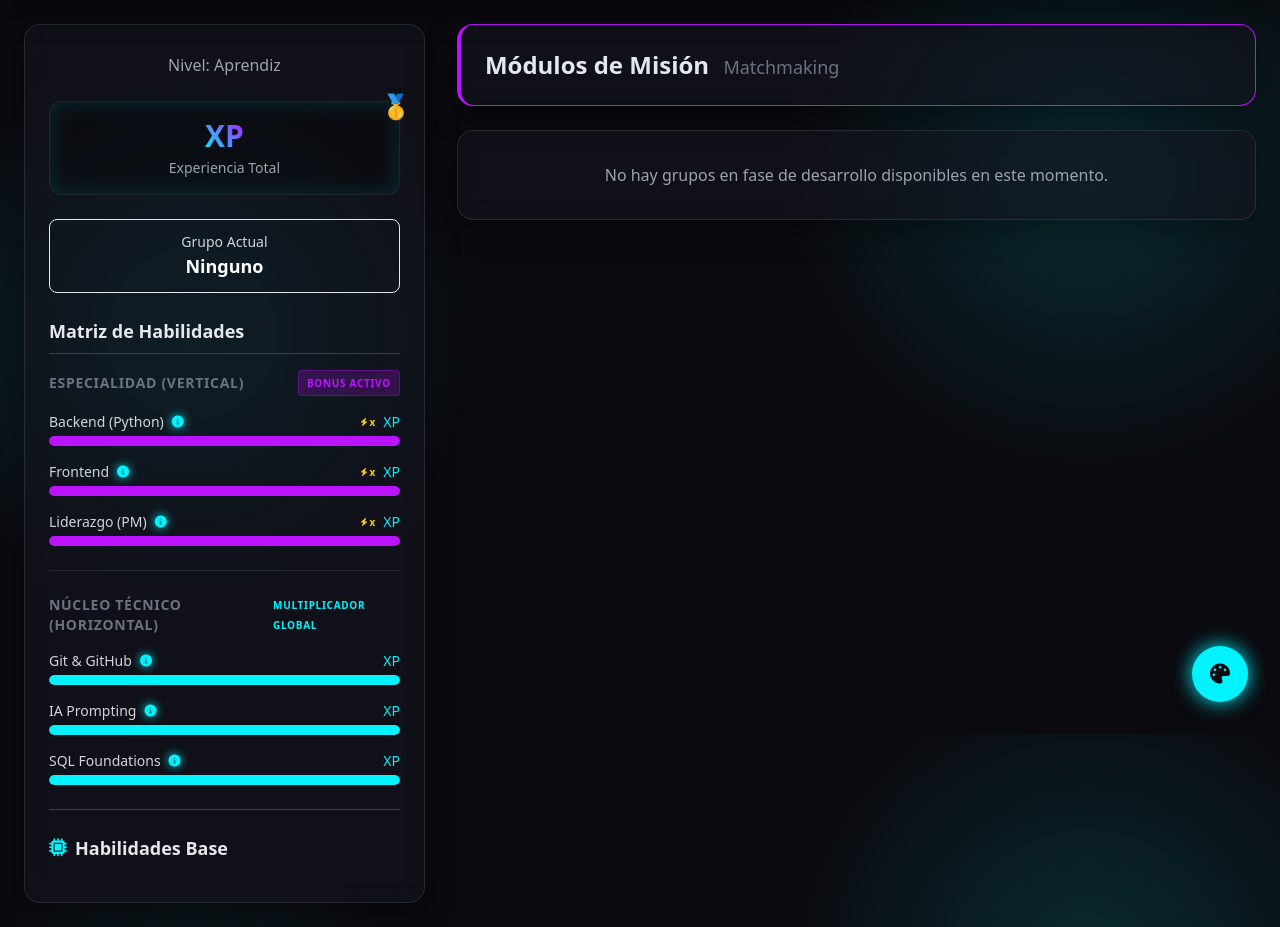
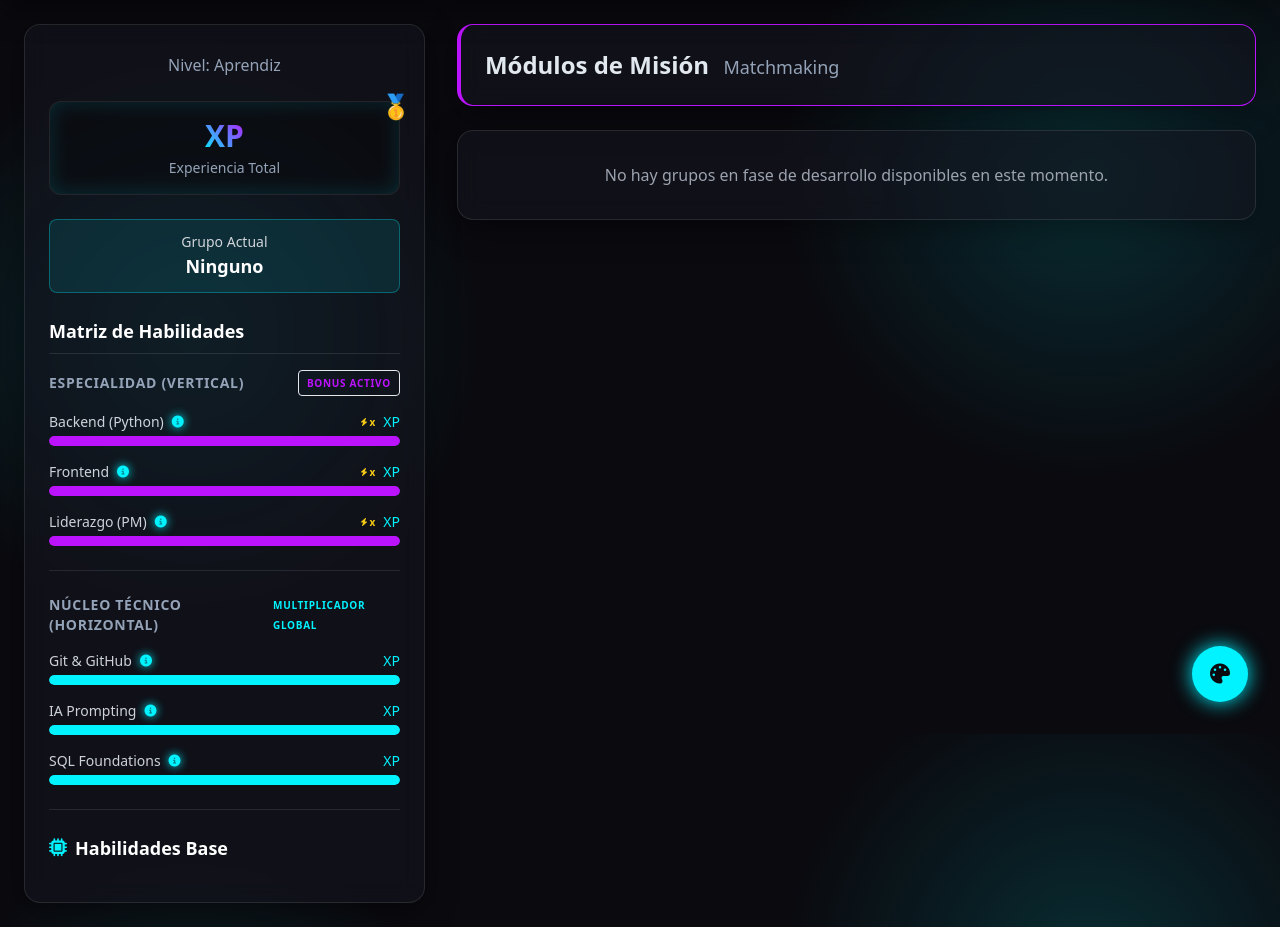
Before and after one commit to Kerwin2712/RoleCraft, a Flask app: template templates/dashboard_aprendiz.html in a window 1280 px wide. Shown: the part 66-993 px from the top of the page. Run offline with Flask 3, Linux system fonts and the light colour scheme; the template is opened without the code that fills it, so the values that code supplies are empty; some libraries are stand-ins or nearby versions.

Commit message:
feat/ui: theme engine implementation with dynamic colors and accessibility fixes

```diff
--- a/templates/base.html
+++ b/templates/base.html
@@ -32,29 +32,32 @@
             --bg-color: #0a0a0f;
             --card-bg: rgba(20, 20, 30, 0.6);
             --text-main: #e2e8f0;
+            --text-muted: #94a3b8;
+            --text-header: #ffffff;
             --accent-color: #00f3ff;
             --secondary-color: #bc13fe;
-            --glow-effect: rgba(0, 243, 255, 0.15);
             --border-color: rgba(255, 255, 255, 0.1);
         }
 
         .theme-light {
-            --bg-color: #f8fafc;
-            --card-bg: rgba(255, 255, 255, 0.8);
+            --bg-color: #f1f5f9;
+            --card-bg: rgba(255, 255, 255, 0.9);
             --text-main: #1e293b;
-            --accent-color: #3b82f6;
-            --secondary-color: #8b5cf6;
-            --glow-effect: rgba(59, 130, 246, 0.1);
-            --border-color: rgba(0, 0, 0, 0.1);
+            --text-muted: #475569;
+            --text-header: #0f172a;
+            --accent-color: #2563eb;
+            --secondary-color: #7c3aed;
+            --border-color: rgba(0, 0, 0, 0.15);
         }
 
         .theme-warm {
             --bg-color: #1c1917;
             --card-bg: rgba(41, 37, 36, 0.7);
             --text-main: #f5f5f4;
+            --text-muted: #a8a29e;
+            --text-header: #ffffff;
             --accent-color: #f97316;
             --secondary-color: #78350f;
-            --glow-effect: rgba(249, 115, 22, 0.15);
             --border-color: rgba(255, 255, 255, 0.05);
         }
 
@@ -62,10 +65,21 @@
             --bg-color: #0f172a;
             --card-bg: rgba(30, 41, 59, 0.7);
             --text-main: #f1f5f9;
+            --text-muted: #64748b;
+            --text-header: #ffffff;
             --accent-color: #22d3ee;
             --secondary-color: #1e40af;
-            --glow-effect: rgba(34, 211, 238, 0.15);
             --border-color: rgba(255, 255, 255, 0.1);
+        }
+
+        /* Automagic glow and soft colors using color-mix */
+        :root, body {
+            --glow-effect: color-mix(in srgb, var(--accent-color), transparent 85%);
+            --accent-soft: color-mix(in srgb, var(--accent-color), transparent 90%);
+            --accent-border: color-mix(in srgb, var(--accent-color), transparent 70%);
+            --secondary-glow: color-mix(in srgb, var(--secondary-color), transparent 40%);
+            --secondary-soft: color-mix(in srgb, var(--secondary-color), transparent 90%);
+            --secondary-border: color-mix(in srgb, var(--secondary-color), transparent 70%);
         }
 
         body {
@@ -121,6 +135,18 @@
             text-shadow: 0 0 20px var(--secondary-color);
             color: var(--secondary-color);
         }
+
+        /* Special dynamic utilities */
+        .bg-accent-soft { background-color: var(--accent-soft) !important; }
+        .border-accent-soft { border-color: var(--accent-border) !important; }
+        .bg-secondary-soft { background-color: var(--secondary-soft) !important; }
+        .border-secondary-soft { border-color: var(--secondary-border) !important; }
+        .shadow-accent { box-shadow: 0 0 15px var(--glow-effect); }
+        .shadow-secondary { box-shadow: 0 0 10px var(--secondary-glow); }
+
+        .text-muted { color: var(--text-muted) !important; }
+
+        /* Floating Action Button */
 
         /* Floating Action Button */
         #themeFAB {
@@ -195,7 +221,7 @@
         <div class="text-2xl font-bold tracking-wider text-neon">ROLECRAFT</div>
         <div>
             {% if user %}
-            <span class="mr-4 text-gray-400">Logueado como: <span class="text-white">{{ user.username }}</span></span>
+            <span class="text-muted">Logueado como: <span class="text-[var(--text-header)] font-bold">{{ user.username }}</span></span>
             <a href="{{ url_for('logout') }}"
                 class="px-4 py-2 rounded-md bg-red-600/20 text-red-400 hover:bg-red-600/40 border border-red-500/30 transition-colors duration-300">Salir</a>
             {% endif %}
@@ -248,23 +274,26 @@
                 document.body.classList.add('theme-' + theme);
             }
             localStorage.setItem('rolecraft-theme', theme);
-            // Reset accent when changing theme to avoid weird combos, or keep it?
-            // Better to reset for consistency
-            document.documentElement.style.removeProperty('--accent-color');
-            localStorage.removeItem('rolecraft-accent');
+
+            // Re-apply current accent if it exists, to override the theme default
+            const savedAccent = localStorage.getItem('rolecraft-accent');
+            if (savedAccent) {
+                setAccent(savedAccent);
+            }
         }
 
         function setAccent(color) {
-            document.documentElement.style.setProperty('--accent-color', color);
+            document.body.style.setProperty('--accent-color', color);
+            // Also update glow effect to match if possible, or just keep accent
             localStorage.setItem('rolecraft-accent', color);
         }
 
         // Load saved preferences
         window.addEventListener('DOMContentLoaded', () => {
-            const savedTheme = localStorage.getItem('rolecraft-theme');
+            const savedTheme = localStorage.getItem('rolecraft-theme') || 'futuristic';
             const savedAccent = localStorage.getItem('rolecraft-accent');
 
-            if (savedTheme) applyTheme(savedTheme);
+            applyTheme(savedTheme);
             if (savedAccent) setAccent(savedAccent);
         });
 
--- a/templates/dashboard_aprendiz.html
+++ b/templates/dashboard_aprendiz.html
@@ -9,33 +9,33 @@
             <h2 class="text-2xl font-bold bg-clip-text text-transparent bg-gradient-to-r from-[var(--accent-color)] to-[var(--text-main)]">
                 {{ user.username }}
             </h2>
-            <p class="text-gray-400 mt-1">Nivel: Aprendiz</p>
+            <p class="text-muted mt-1">Nivel: Aprendiz</p>
         </div>
 
         <div
             class="bg-black/30 p-4 rounded-xl border border-[var(--border-color)] flex flex-col items-center justify-center relative shadow-[inset_0_0_20px_var(--glow-effect)]">
             <div class="text-3xl font-black text-neon">{{ user.xp }} XP</div>
-            <div class="text-sm text-gray-400 mt-1">Experiencia Total</div>
+            <div class="text-sm text-muted mt-1">Experiencia Total</div>
             <div class="absolute -top-3 -right-3 text-2xl">🥇</div>
         </div>
 
-        <div class="p-3 bg-[var(--accent-color)]/10 border border-[var(--accent-color)]/30 rounded-lg text-center">
+        <div class="p-3 bg-accent-soft border border-accent-soft rounded-lg text-center">
             <p class="text-sm text-gray-300">Grupo Actual</p>
-            <p class="text-lg font-bold text-white">
+            <p class="text-lg font-bold text-[var(--text-header)]">
                 {% if user.group_id %}#{{ user.group_id }}{% else %}Ninguno{% endif %}
             </p>
         </div>
 
         <div>
-            <h3 class="text-lg font-semibold text-gray-200 mb-4 border-b border-gray-700 pb-2">Matriz de Habilidades
+            <h3 class="text-lg font-semibold text-[var(--text-header)] mb-4 border-b border-[var(--border-color)] pb-2">Matriz de Habilidades
             </h3>
 
             <div class="space-y-6">
                 <!-- Sección: Especialidades (Verticales) -->
                 <div>
-                    <h3 class="text-sm font-bold uppercase tracking-wider text-gray-500 mb-4 flex justify-between items-center">
+                    <h3 class="text-sm font-bold uppercase tracking-wider text-muted mb-4 flex justify-between items-center">
                         <span>Especialidad (Vertical)</span>
-                        <span class="text-[10px] bg-neonPurple/20 text-neonPurple px-2 py-0.5 rounded border border-neonPurple/30">Bonus Activo</span>
+                        <span class="text-[10px] bg-[var(--secondary-color)]/20 text-[var(--secondary-color)] px-2 py-0.5 rounded border border-[var(--secondary-color)]/30">Bonus Activo</span>
                     </h3>
                     <div class="space-y-4">
                         <!-- Helper Macro para Barras -->
@@ -43,7 +43,7 @@
                         <div>
                             <div class="flex justify-between text-sm mb-1 items-center">
                                 <div class="flex items-center gap-2">
-                                    <span class="text-gray-300">{{ name }}</span>
+                                    <span class="text-[var(--text-main)] opacity-90">{{ name }}</span>
                                     {% if role_key %}
                                     <i class="fa-solid fa-circle-info neon-icon text-xs"
                                        onclick="openRoleModal('{{ role_key }}')"></i>
@@ -61,10 +61,10 @@
                             <div class="w-full bg-gray-800 rounded-full h-2.5 overflow-hidden">
                                 {% set percentage = xp if xp <= 100 else 100 %}
                                 {% if is_vertical %}
-                                    {% set color = 'bg-[var(--secondary-color)] shadow-[0_0_10px_var(--secondary-color)]/60' %}
+                                    {% set color = 'bg-[var(--secondary-color)] shadow-secondary' %}
                                     {% if xp >= 80 %}{% set color = 'bg-yellow-400 shadow-[0_0_10px_rgba(250,204,21,0.8)]' %}{% endif %}
                                 {% else %}
-                                    {% set color = 'bg-[var(--accent-color)] shadow-[0_0_10px_var(--accent-color)]/60' %}
+                                    {% set color = 'bg-[var(--accent-color)] shadow-accent' %}
                                 {% endif %}
                                 <div class="h-2.5 rounded-full {{ color }} transition-all duration-1000 ease-out"
                                      style="width: {{ percentage }}%;">
@@ -81,9 +81,9 @@
 
                 <!-- Nueva Sección: Núcleo Técnico (Horizontales) -->
                 <div class="pt-6 border-t border-gray-700/50">
-                    <h3 class="text-sm font-bold uppercase tracking-wider text-gray-500 mb-4 flex justify-between items-center">
+                    <h3 class="text-sm font-bold uppercase tracking-wider text-muted mb-4 flex justify-between items-center">
                         <span>Núcleo Técnico (Horizontal)</span>
-                        <span class="text-[10px] text-neonBlue">Multiplicador Global</span>
+                        <span class="text-[10px] text-[var(--accent-color)]">Multiplicador Global</span>
                     </h3>
                     <div class="space-y-4">
                         {{ skill_bar('Git & GitHub', user.skill_git, 'git', False) }}
@@ -93,15 +93,15 @@
                 </div>
 
                 <!-- Fundamentos Universales (Checklist rápido) -->
-                <div class="mt-8 pt-6 border-t border-gray-700">
-                    <h3 class="text-lg font-semibold text-gray-200 mb-4 flex items-center gap-2">
-                        <i class="fa-solid fa-microchip text-neonBlue"></i> Habilidades Base
+                <div class="mt-8 pt-6 border-t border-[var(--border-color)]">
+                    <h3 class="text-lg font-semibold text-[var(--text-header)] mb-4 flex items-center gap-2">
+                        <i class="fa-solid fa-microchip text-[var(--accent-color)]"></i> Habilidades Base
                     </h3>
                     <div class="grid grid-cols-1 gap-3">
                         {% for skill in universal_skills %}
-                        <div class="p-3 rounded-xl bg-white/5 border border-white/10 hover:border-neonBlue/50 transition-colors group">
-                            <div class="text-sm font-bold text-gray-200 group-hover:text-neonBlue">{{ skill.name }}</div>
-                            <p class="text-xs text-gray-500 mt-1 leading-tight">{{ skill.description }}</p>
+                        <div class="p-3 rounded-xl bg-white/5 border border-white/10 hover:border-[var(--accent-color)]/50 transition-colors group">
+                            <div class="text-sm font-bold text-[var(--text-main)] group-hover:text-[var(--accent-color)]">{{ skill.name }}</div>
+                            <p class="text-xs text-muted mt-1 leading-tight">{{ skill.description }}</p>
                         </div>
                         {% endfor %}
                     </div>
@@ -114,7 +114,7 @@
     <div class="w-full lg:w-2/3 flex flex-col gap-6">
         <div class="glass-panel p-6 rounded-2xl flex justify-between items-center border-l-4 border-[var(--secondary-color)]">
             <h2 class="text-2xl font-bold">Módulos de Misión <span
-                    class="text-gray-500 text-lg font-normal ml-2">Matchmaking</span></h2>
+                    class="text-muted text-lg font-normal ml-2">Matchmaking</span></h2>
         </div>
 
         <!-- Grid de Grupos -->
@@ -141,23 +141,23 @@
         </div>
         <div class="p-6 space-y-6">
             <div>
-                <h4 class="text-xs font-bold uppercase tracking-wider text-gray-500 mb-2">Descripción del Rol</h4>
-                <p id="modalDescription" class="text-gray-300 leading-relaxed"></p>
+                <h4 class="text-xs font-bold uppercase tracking-wider text-muted mb-2">Descripción del Rol</h4>
+                <p id="modalDescription" class="text-[var(--text-main)] opacity-90 leading-relaxed"></p>
             </div>
 
             <div class="grid grid-cols-2 gap-4">
-                <div class="p-3 rounded-xl bg-neonBlue/5 border border-neonBlue/20">
-                    <h4 class="text-[10px] font-bold uppercase text-neonBlue mb-1">XP Requerido</h4>
-                    <p id="modalXP" class="text-lg font-black text-white"></p>
+                <div class="p-3 rounded-xl bg-accent-soft border border-accent-soft">
+                    <h4 class="text-[10px] font-bold uppercase text-[var(--accent-color)] mb-1">XP Requerido</h4>
+                    <p id="modalXP" class="text-lg font-black text-[var(--text-header)]"></p>
                 </div>
-                <div class="p-3 rounded-xl bg-neonPurple/5 border border-neonPurple/20">
-                    <h4 class="text-[10px] font-bold uppercase text-neonPurple mb-1">Hito Clave</h4>
-                    <p id="modalMilestone" class="text-xs font-medium text-white"></p>
+                <div class="p-3 rounded-xl bg-secondary-soft border border-secondary-soft">
+                    <h4 class="text-[10px] font-bold uppercase text-[var(--secondary-color)] mb-1">Hito Clave</h4>
+                    <p id="modalMilestone" class="text-xs font-medium text-[var(--text-header)]"></p>
                 </div>
             </div>
 
             <div>
-                <h4 class="text-xs font-bold uppercase tracking-wider text-gray-500 mb-3">Checklist de Maestría</h4>
+                <h4 class="text-xs font-bold uppercase tracking-wider text-muted mb-3">Checklist de Maestría</h4>
                 <ul id="modalChecklist" class="space-y-2">
                     <!-- Se llena dinámicamente -->
                 </ul>
```
Also changed, not shown: docs/bitacora/marzo_2026.md (+7 -6 lines), templates/login.html (+5 -5 lines), templates/register.html (+5 -5 lines).
